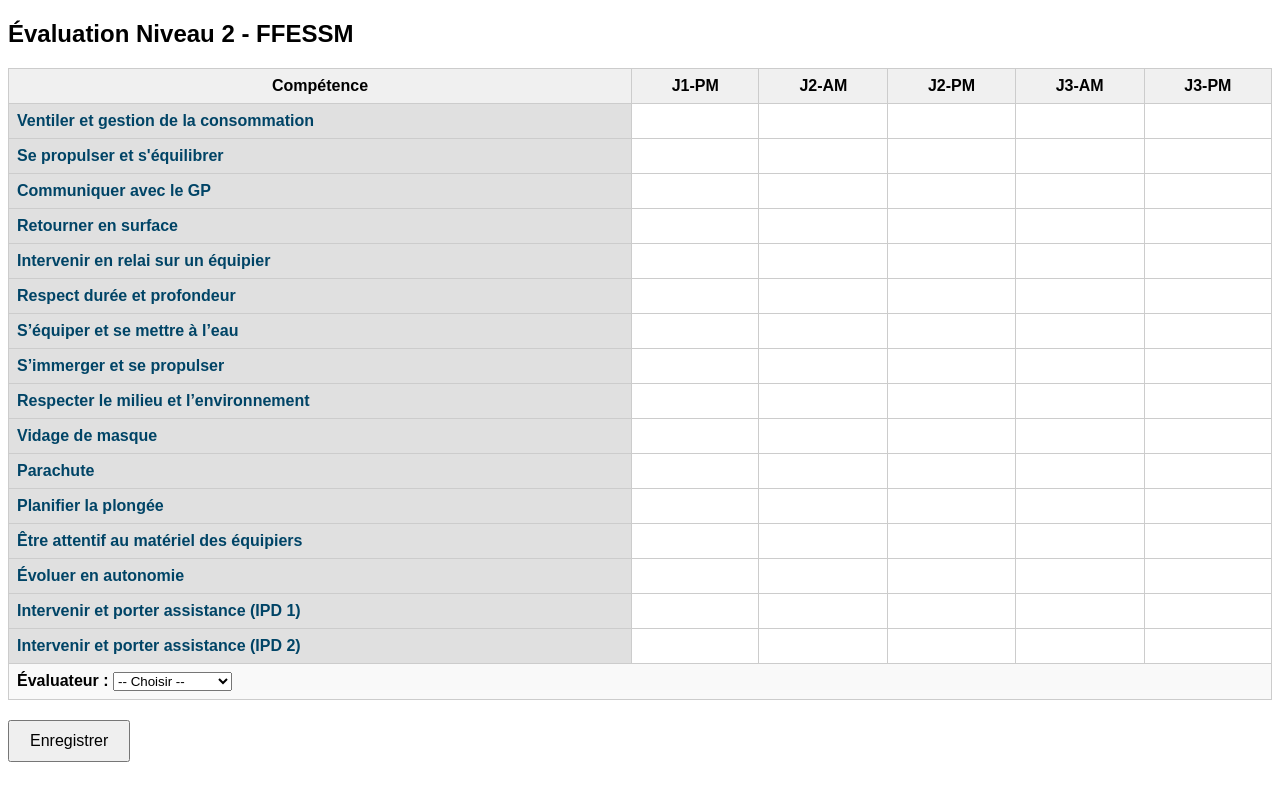
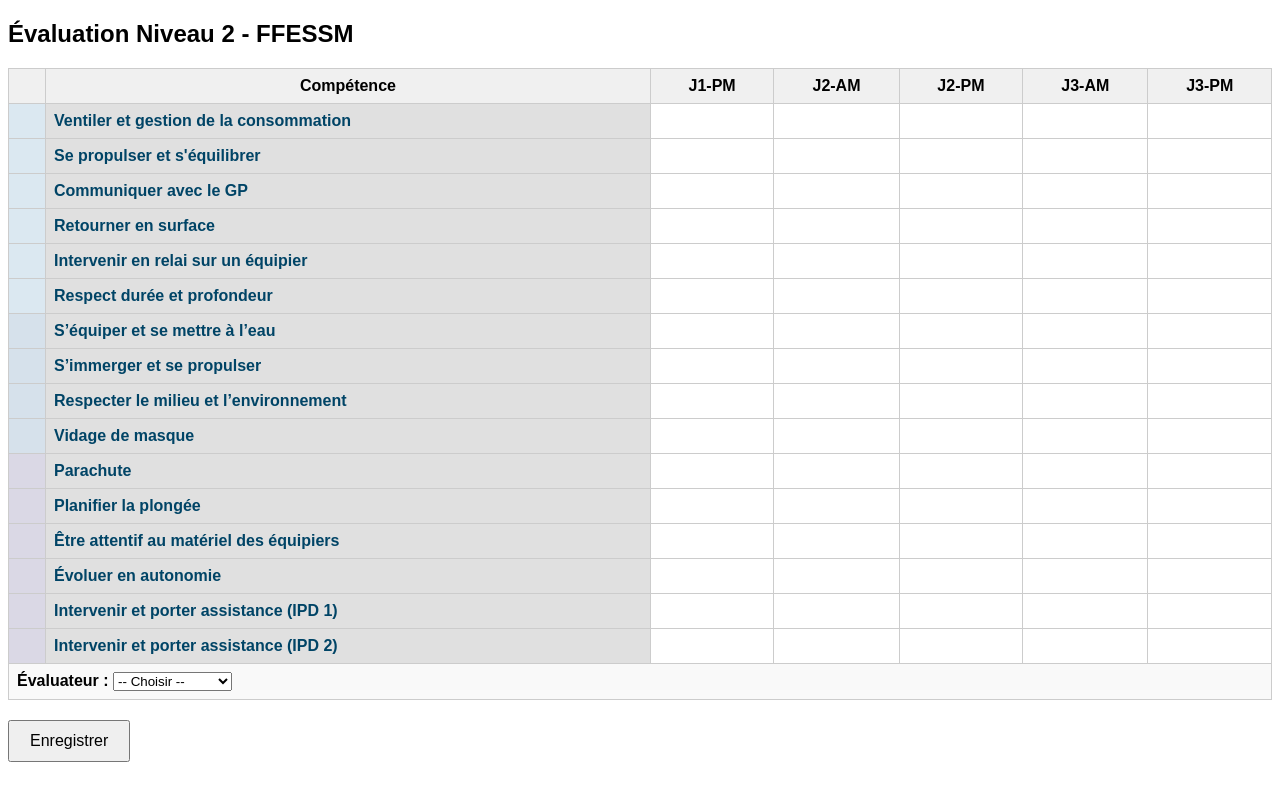
Before and after one commit to re3r73/repo-alwaysdata, a PHP site: page /HYDRO/evaluation.php in a window 1280 px wide. Run offline with PHP 8.4, Linux system fonts and the light colour scheme.

Commit message:
Update evaluation.php

```diff
--- a/HYDRO/evaluation.php
+++ b/HYDRO/evaluation.php
@@ -14,6 +14,9 @@
     .evaluator-row td { text-align: left; background: #f9f9f9; }
     button { padding: 10px 20px; font-size: 16px; }
     td.label-left { text-align: left; font-weight: bold; color: #004466; background: #e0e0e0; }
+    .pe40 { background-color: #dbe8f1; width: 20px; }
+    .commune { background-color: #d6e1eb; width: 20px; }
+    .pa20 { background-color: #dad8e5; width: 20px; }
   </style>
 </head>
 <body>
@@ -23,6 +26,7 @@
 <table id="evaluationTable">
   <thead>
     <tr>
+      <th></th>
       <th>Compétence</th>
       <th>J1-PM</th>
       <th>J2-AM</th>
@@ -33,30 +37,30 @@
   </thead>
   <tbody>
     <!-- Compétences PE40 -->
-    <tr data-id="1"><td class="label-left">Ventiler et gestion de la consommation</td><td onclick="toggleState(this)"></td><td onclick="toggleState(this)"></td><td onclick="toggleState(this)"></td><td onclick="toggleState(this)"></td><td onclick="toggleState(this)"></td></tr>
-    <tr data-id="2"><td class="label-left">Se propulser et s'équilibrer</td><td onclick="toggleState(this)"></td><td onclick="toggleState(this)"></td><td onclick="toggleState(this)"></td><td onclick="toggleState(this)"></td><td onclick="toggleState(this)"></td></tr>
-    <tr data-id="3"><td class="label-left">Communiquer avec le GP</td><td onclick="toggleState(this)"></td><td onclick="toggleState(this)"></td><td onclick="toggleState(this)"></td><td onclick="toggleState(this)"></td><td onclick="toggleState(this)"></td></tr>
-    <tr data-id="4"><td class="label-left">Retourner en surface</td><td onclick="toggleState(this)"></td><td onclick="toggleState(this)"></td><td onclick="toggleState(this)"></td><td onclick="toggleState(this)"></td><td onclick="toggleState(this)"></td></tr>
-    <tr data-id="5"><td class="label-left">Intervenir en relai sur un équipier</td><td onclick="toggleState(this)"></td><td onclick="toggleState(this)"></td><td onclick="toggleState(this)"></td><td onclick="toggleState(this)"></td><td onclick="toggleState(this)"></td></tr>
-    <tr data-id="6"><td class="label-left">Respect durée et profondeur</td><td onclick="toggleState(this)"></td><td onclick="toggleState(this)"></td><td onclick="toggleState(this)"></td><td onclick="toggleState(this)"></td><td onclick="toggleState(this)"></td></tr>
+    <tr data-id="1"><td class="pe40"></td><td class="label-left">Ventiler et gestion de la consommation</td><td onclick="toggleState(this)"></td><td onclick="toggleState(this)"></td><td onclick="toggleState(this)"></td><td onclick="toggleState(this)"></td><td onclick="toggleState(this)"></td></tr>
+    <tr data-id="2"><td class="pe40"></td><td class="label-left">Se propulser et s'équilibrer</td><td onclick="toggleState(this)"></td><td onclick="toggleState(this)"></td><td onclick="toggleState(this)"></td><td onclick="toggleState(this)"></td><td onclick="toggleState(this)"></td></tr>
+    <tr data-id="3"><td class="pe40"></td><td class="label-left">Communiquer avec le GP</td><td onclick="toggleState(this)"></td><td onclick="toggleState(this)"></td><td onclick="toggleState(this)"></td><td onclick="toggleState(this)"></td><td onclick="toggleState(this)"></td></tr>
+    <tr data-id="4"><td class="pe40"></td><td class="label-left">Retourner en surface</td><td onclick="toggleState(this)"></td><td onclick="toggleState(this)"></td><td onclick="toggleState(this)"></td><td onclick="toggleState(this)"></td><td onclick="toggleState(this)"></td></tr>
+    <tr data-id="5"><td class="pe40"></td><td class="label-left">Intervenir en relai sur un équipier</td><td onclick="toggleState(this)"></td><td onclick="toggleState(this)"></td><td onclick="toggleState(this)"></td><td onclick="toggleState(this)"></td><td onclick="toggleState(this)"></td></tr>
+    <tr data-id="6"><td class="pe40"></td><td class="label-left">Respect durée et profondeur</td><td onclick="toggleState(this)"></td><td onclick="toggleState(this)"></td><td onclick="toggleState(this)"></td><td onclick="toggleState(this)"></td><td onclick="toggleState(this)"></td></tr>
 
     <!-- Compétences communes -->
-    <tr data-id="7"><td class="label-left">S’équiper et se mettre à l’eau</td><td onclick="toggleState(this)"></td><td onclick="toggleState(this)"></td><td onclick="toggleState(this)"></td><td onclick="toggleState(this)"></td><td onclick="toggleState(this)"></td></tr>
-    <tr data-id="8"><td class="label-left">S’immerger et se propulser</td><td onclick="toggleState(this)"></td><td onclick="toggleState(this)"></td><td onclick="toggleState(this)"></td><td onclick="toggleState(this)"></td><td onclick="toggleState(this)"></td></tr>
-    <tr data-id="9"><td class="label-left">Respecter le milieu et l’environnement</td><td onclick="toggleState(this)"></td><td onclick="toggleState(this)"></td><td onclick="toggleState(this)"></td><td onclick="toggleState(this)"></td><td onclick="toggleState(this)"></td></tr>
-    <tr data-id="10"><td class="label-left">Vidage de masque</td><td onclick="toggleState(this)"></td><td onclick="toggleState(this)"></td><td onclick="toggleState(this)"></td><td onclick="toggleState(this)"></td><td onclick="toggleState(this)"></td></tr>
+    <tr data-id="7"><td class="commune"></td><td class="label-left">S’équiper et se mettre à l’eau</td><td onclick="toggleState(this)"></td><td onclick="toggleState(this)"></td><td onclick="toggleState(this)"></td><td onclick="toggleState(this)"></td><td onclick="toggleState(this)"></td></tr>
+    <tr data-id="8"><td class="commune"></td><td class="label-left">S’immerger et se propulser</td><td onclick="toggleState(this)"></td><td onclick="toggleState(this)"></td><td onclick="toggleState(this)"></td><td onclick="toggleState(this)"></td><td onclick="toggleState(this)"></td></tr>
+    <tr data-id="9"><td class="commune"></td><td class="label-left">Respecter le milieu et l’environnement</td><td onclick="toggleState(this)"></td><td onclick="toggleState(this)"></td><td onclick="toggleState(this)"></td><td onclick="toggleState(this)"></td><td onclick="toggleState(this)"></td></tr>
+    <tr data-id="10"><td class="commune"></td><td class="label-left">Vidage de masque</td><td onclick="toggleState(this)"></td><td onclick="toggleState(this)"></td><td onclick="toggleState(this)"></td><td onclick="toggleState(this)"></td><td onclick="toggleState(this)"></td></tr>
 
     <!-- Compétences PA20 -->
-    <tr data-id="11"><td class="label-left">Parachute</td><td onclick="toggleState(this)"></td><td onclick="toggleState(this)"></td><td onclick="toggleState(this)"></td><td onclick="toggleState(this)"></td><td onclick="toggleState(this)"></td></tr>
-    <tr data-id="12"><td class="label-left">Planifier la plongée</td><td onclick="toggleState(this)"></td><td onclick="toggleState(this)"></td><td onclick="toggleState(this)"></td><td onclick="toggleState(this)"></td><td onclick="toggleState(this)"></td></tr>
-    <tr data-id="13"><td class="label-left">Être attentif au matériel des équipiers</td><td onclick="toggleState(this)"></td><td onclick="toggleState(this)"></td><td onclick="toggleState(this)"></td><td onclick="toggleState(this)"></td><td onclick="toggleState(this)"></td></tr>
-    <tr data-id="14"><td class="label-left">Évoluer en autonomie</td><td onclick="toggleState(this)"></td><td onclick="toggleState(this)"></td><td onclick="toggleState(this)"></td><td onclick="toggleState(this)"></td><td onclick="toggleState(this)"></td></tr>
-    <tr data-id="15"><td class="label-left">Intervenir et porter assistance (IPD 1)</td><td onclick="toggleState(this)"></td><td onclick="toggleState(this)"></td><td onclick="toggleState(this)"></td><td onclick="toggleState(this)"></td><td onclick="toggleState(this)"></td></tr>
-    <tr data-id="16"><td class="label-left">Intervenir et porter assistance (IPD 2)</td><td onclick="toggleState(this)"></td><td onclick="toggleState(this)"></td><td onclick="toggleState(this)"></td><td onclick="toggleState(this)"></td><td onclick="toggleState(this)"></td></tr>
+    <tr data-id="11"><td class="pa20"></td><td class="label-left">Parachute</td><td onclick="toggleState(this)"></td><td onclick="toggleState(this)"></td><td onclick="toggleState(this)"></td><td onclick="toggleState(this)"></td><td onclick="toggleState(this)"></td></tr>
+    <tr data-id="12"><td class="pa20"></td><td class="label-left">Planifier la plongée</td><td onclick="toggleState(this)"></td><td onclick="toggleState(this)"></td><td onclick="toggleState(this)"></td><td onclick="toggleState(this)"></td><td onclick="toggleState(this)"></td></tr>
+    <tr data-id="13"><td class="pa20"></td><td class="label-left">Être attentif au matériel des équipiers</td><td onclick="toggleState(this)"></td><td onclick="toggleState(this)"></td><td onclick="toggleState(this)"></td><td onclick="toggleState(this)"></td><td onclick="toggleState(this)"></td></tr>
+    <tr data-id="14"><td class="pa20"></td><td class="label-left">Évoluer en autonomie</td><td onclick="toggleState(this)"></td><td onclick="toggleState(this)"></td><td onclick="toggleState(this)"></td><td onclick="toggleState(this)"></td><td onclick="toggleState(this)"></td></tr>
+    <tr data-id="15"><td class="pa20"></td><td class="label-left">Intervenir et porter assistance (IPD 1)</td><td onclick="toggleState(this)"></td><td onclick="toggleState(this)"></td><td onclick="toggleState(this)"></td><td onclick="toggleState(this)"></td><td onclick="toggleState(this)"></td></tr>
+    <tr data-id="16"><td class="pa20"></td><td class="label-left">Intervenir et porter assistance (IPD 2)</td><td onclick="toggleState(this)"></td><td onclick="toggleState(this)"></td><td onclick="toggleState(this)"></td><td onclick="toggleState(this)"></td><td onclick="toggleState(this)"></td></tr>
 
     <!-- Encadrant -->
     <tr class="evaluator-row">
-      <td colspan="6">
+      <td colspan="7">
         <label for="evaluatorSelect"><strong>Évaluateur :</strong></label>
         <select id="evaluatorSelect">
           <option value="">-- Choisir --</option>
@@ -99,7 +103,7 @@
     for (let r = 1; r < table.rows.length - 1; r++) {
       const row = table.rows[r];
       const competenceId = row.getAttribute("data-id");
-      for (let c = 1; c < row.cells.length; c++) {
+      for (let c = 2; c < row.cells.length; c++) {
         const cell = row.cells[c];
         if (cell.hasAttribute("onclick")) {
           const session = table.rows[0].cells[c].innerText.trim();
```
